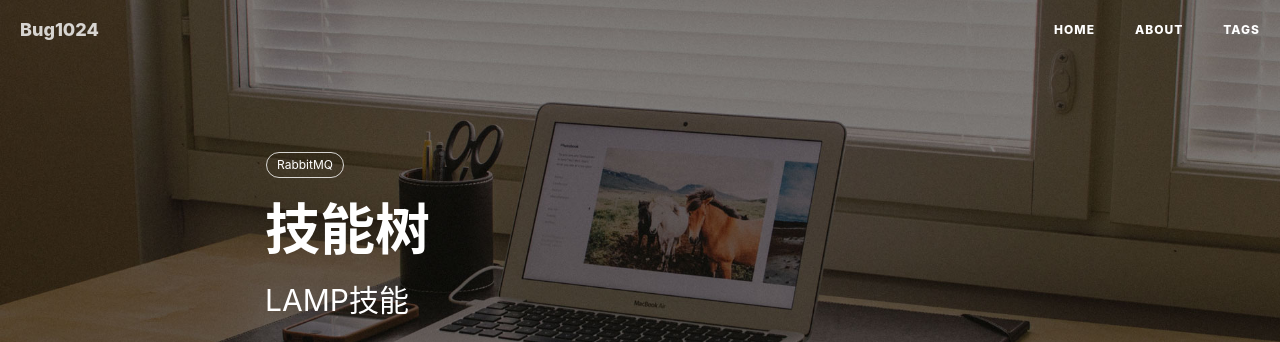
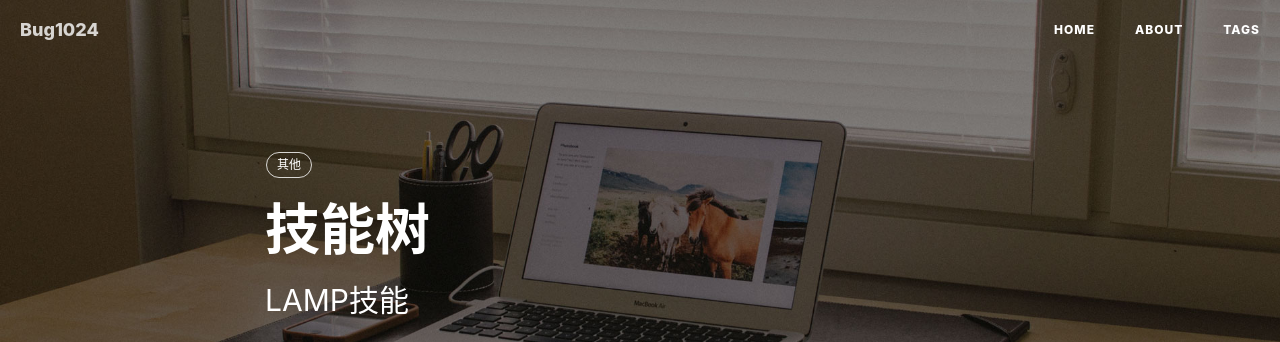
Before and after one commit to bug1024/jeet-blog, a Jekyll site: the page built from _posts/2017-03-06-skill-tree.md, in a window 1280 px wide and 900 px high. Shown: the top 342 px of the window. Built offline with Jekyll 4.4.1, drawn with Linux system fonts in a browser that asks for light colours; nearby versions of some CDN libraries; comment, search, counter and statistics services are not loaded.

Commit message:
change tag

```diff
--- a/_posts/2017-03-06-skill-tree.md
+++ b/_posts/2017-03-06-skill-tree.md
@@ -6,7 +6,7 @@ date:       2017-03-06
 author:     "Bug1024"
 header-img: "img/home-bg-o.jpg"
 tags:
-    - RabbitMQ
+    - 其他
 ---
 
 ## LAMP
```
